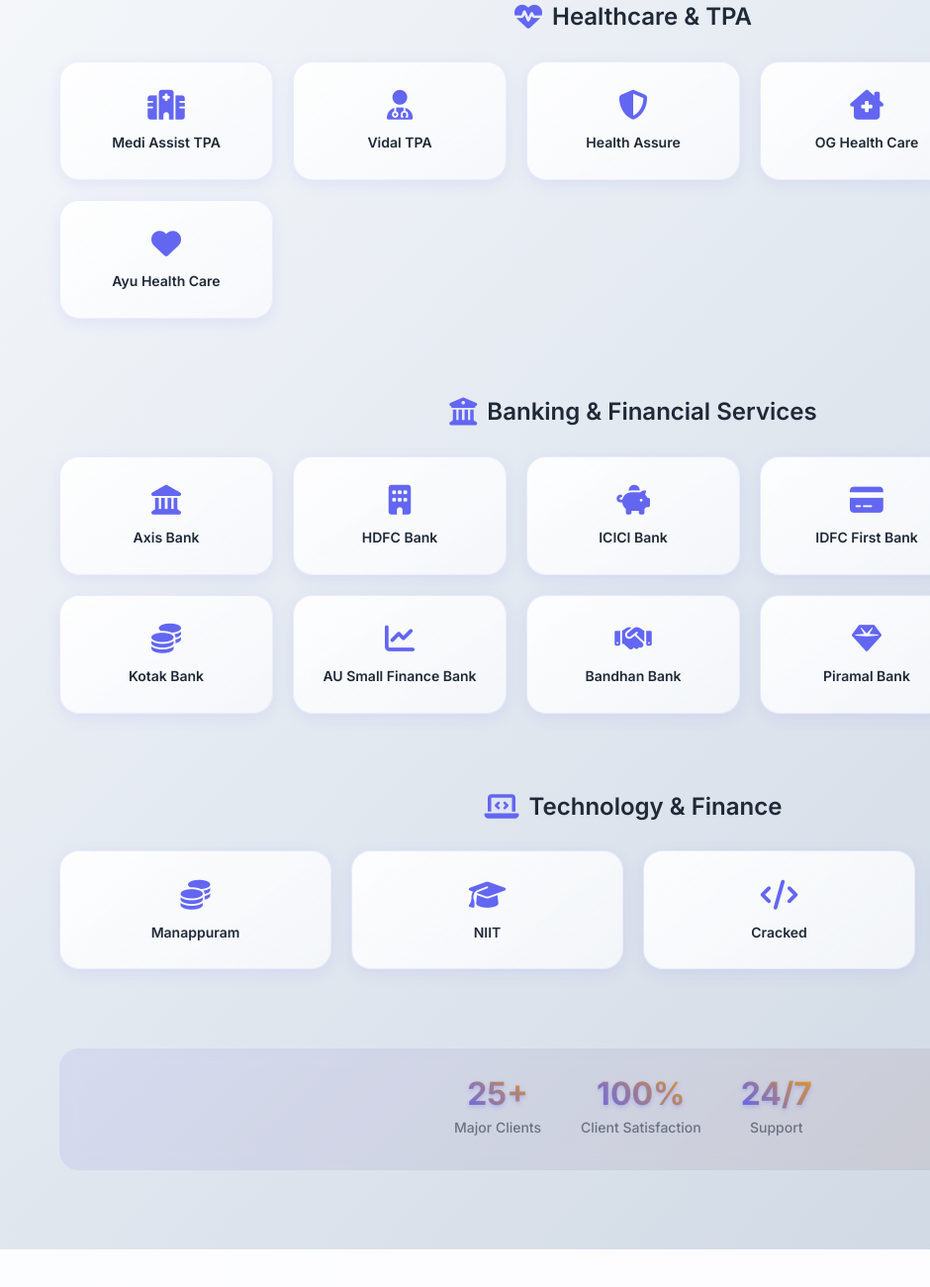
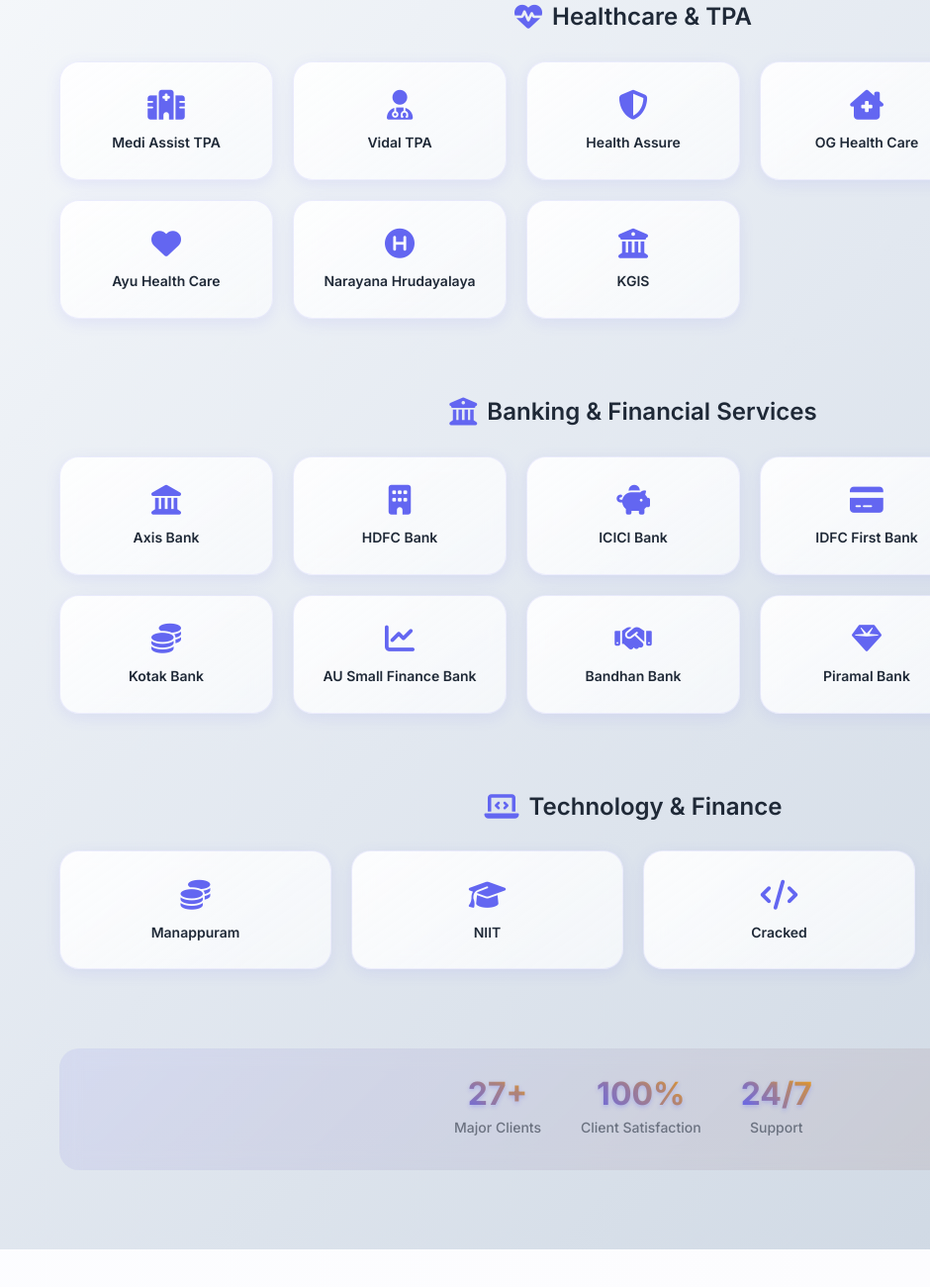
Before and after one commit to balasureshk1984/meditechhitr, a website: page index.html in a window 1280 px wide. Shown: the part 6834-8134 px from the top of the page at 99% size, 0-940 px from the left. Drawn offline with Linux system fonts and the light colour scheme.

Commit message:
Add new prestigious healthcare clients - Added Narayana Hrudayalaya Bangalore (leading cardiac care hospital chain) - Added KGIS (healthcare/insurance services) - Placed both clients in Healthcare & TPA category - Updated client count from 25+ to 27+ major clients - Enhanced healthcare sector representation in client portfolio

```diff
--- a/index.html
+++ b/index.html
@@ -586,6 +586,18 @@
                                 <span>Ayu Health Care</span>
                             </div>
                         </a>
+                        <a href="https://www.narayanahealth.org/" class="client-logo" target="_blank" rel="noopener">
+                            <div class="logo-placeholder">
+                                <i class="fas fa-hospital-symbol"></i>
+                                <span>Narayana Hrudayalaya</span>
+                            </div>
+                        </a>
+                        <div class="client-logo">
+                            <div class="logo-placeholder">
+                                <i class="fas fa-building-columns"></i>
+                                <span>KGIS</span>
+                            </div>
+                        </div>
                     </div>
                 </div>
 
@@ -684,7 +696,7 @@
 
             <div class="client-stats">
                 <div class="stat">
-                    <span class="stat-number">25+</span>
+                    <span class="stat-number">27+</span>
                     <span class="stat-label">Major Clients</span>
                 </div>
                 <div class="stat">
```
